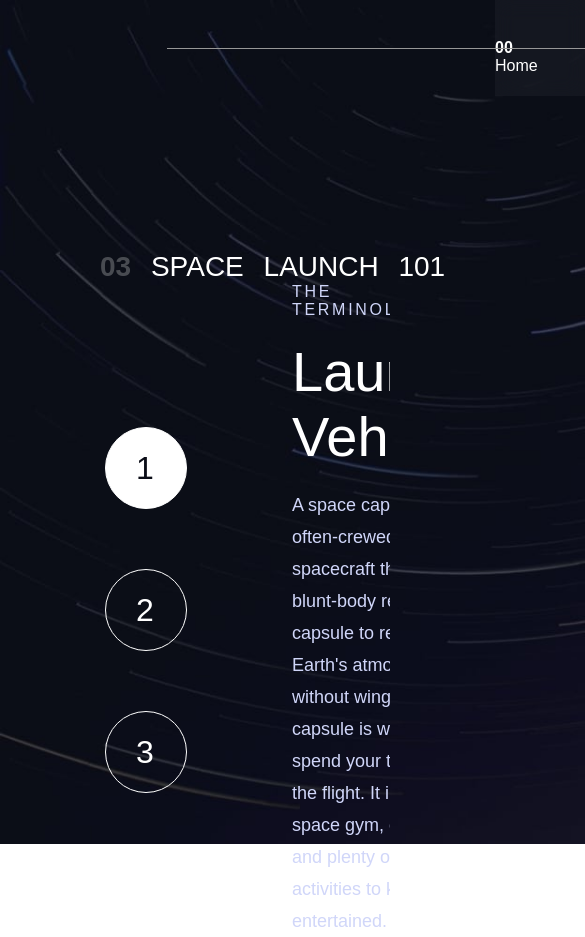
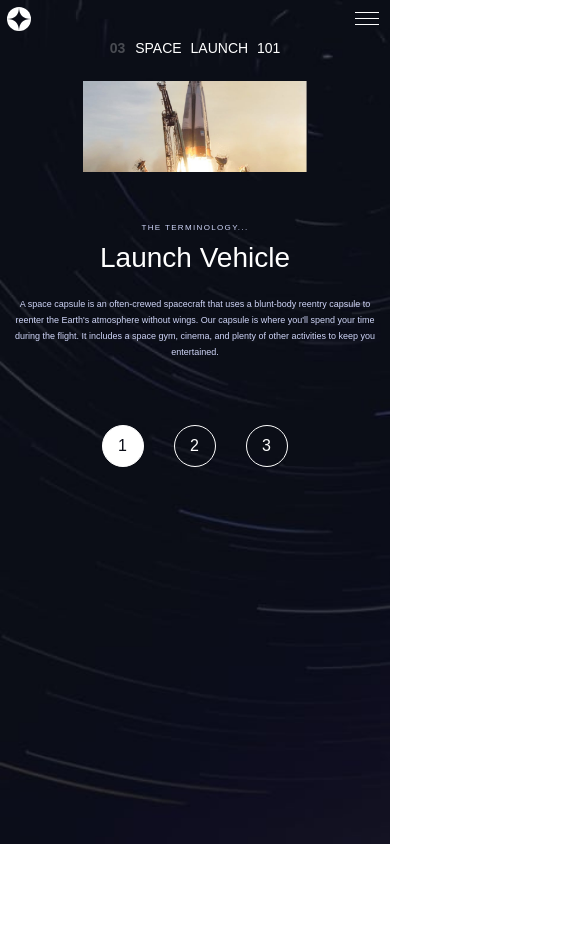
Before and after one commit to LieutenantCobretti1998/space-tourism, a website: page starter-code/technologies.html in a window 390 px wide. Shown: the top 937 px of the page, 585 px wide, since content can reach past the window. After the commit the page ends 844 px from the top, so only its background shows below. Drawn offline with nearby package versions, Linux system fonts and the light colour scheme.

Commit message:
start responsive design on technologies

```diff
--- a/starter-code/js/dom_creater.js
+++ b/starter-code/js/dom_creater.js
@@ -1,5 +1,5 @@
 import anime from "../../node_modules/animejs/lib/anime.es.js";
-import stopDestinationsClicking from "./destinations.js";
+import { stopDestinationsClicking } from "./helpers.js";
 export default class TreeCreator {
     #destination_name
     #destination_image
--- /dev/null
+++ b/starter-code/js/helpers.js
@@ -0,0 +1,21 @@
+export function stopDestinationsClicking(pointer, cursor) {
+    document.querySelectorAll(".destination__places_place").forEach(element => {
+        element.style.pointerEvents = pointer;
+        element.style.cursor = cursor;
+    });
+}
+
+// Choose image based on media queries
+
+export  function DynamicImage() {
+
+    const mobile_media_query = window.matchMedia("(max-width: 26.5em)");
+    const tablet_media_query = window.matchMedia("(max-width: 48em)");
+
+    if (mobile_media_query.matches || tablet_media_query.matches) {
+        return "landscape" ;
+    }
+    else {
+        return "portrait"
+    }
+}
--- a/starter-code/js/init.js
+++ b/starter-code/js/init.js
@@ -1,4 +1,5 @@
 import TreeCreator from "./dom_creater.js";
+import { DynamicImage } from "./helpers.js";
 
 // First we will read our json file in the class DataFetcher
 
@@ -89,12 +90,13 @@ export default class PageHandler extends DataFetcher {
     }
 
     defaultTechnology(default_technology, index) {
+        const orientation = DynamicImage()
         if (default_technology) {
             new TreeCreator({
                 type: this.type_of_information,
                 index: index,
                 name: default_technology.name,
-                image: default_technology.images.portrait,
+                image: default_technology.images[orientation],
                 text: default_technology.description
             });
         }
--- a/starter-code/js/technologies.js
+++ b/starter-code/js/technologies.js
@@ -1,9 +1,12 @@
 import PageHandler from "./init.js";
 import anime from "../../node_modules/animejs/lib/anime.es.js";
-
+import { DynamicImage } from "./helpers.js";
 // Main animation init
 
 document.addEventListener("DOMContentLoaded", () => {
+    const orientation = DynamicImage();
+    const image_element = document.getElementById("dynamic-image");
+    image_element.src = `assets/technology/image-launch-vehicle-${orientation}.jpg`;
     anime({
         targets: ".technologies_container__description__name, .technologies_container__description__text, .technologies_container__image img",
         keyframes: [
--- a/starter-code/sass/technolgies_components/technologies_header.scss
+++ b/starter-code/sass/technolgies_components/technologies_header.scss
@@ -96,4 +96,8 @@
       }
     }
   }
+
+  .menu-overlay {
+    display: none;
+  }
 }
--- /dev/null
+++ b/starter-code/sass/technolgies_components/technologies_responsive.scss
@@ -0,0 +1,162 @@
+// Tablets
+
+@media screen and (max-width: 48em) {
+  body {
+    background-image: url("../assets/technology/background-technology-tablet.jpg");
+    background-size: auto;
+  }
+  html {
+    font-size: 38.25%;
+  }
+
+  .header {
+    margin-top: 1.1rem;
+    margin-left: 1.5rem;
+    margin-right: 0;
+
+    &__line-container {
+      display: none;
+    }
+
+    &__logo-container {
+      min-width: 4.8em;
+      height: auto;
+    }
+
+    &__menu-container {
+      margin-left: 5.5rem;
+    }
+
+    &__hamburger-menu {
+      display: none;
+    }
+
+
+  }
+
+  main {
+    margin-top: 1.5rem;
+    gap: 5rem;
+  }
+
+  .space_launch_header {
+    align-self: center;
+    word-spacing: 1rem;
+    justify-content: center;
+    display: flex;
+    transform: none;
+
+    > b {
+      padding-right: 2rem;
+    }
+  }
+
+  .technologies_container {
+    align-items: center;
+    flex-direction: column-reverse;
+    margin-left: 0;
+    padding-top: 0;
+
+    &__numbers {
+      flex-direction: row;
+    }
+
+    &__image > img {
+
+      max-width: 45em;
+    }
+
+    &__description {
+      align-items: center;
+
+      &__text {
+        text-align: center;
+        padding: 2.5rem;
+      }
+    }
+  }
+}
+
+@media screen and (max-width: 28.6em)  {
+  body {
+    background-image: url("../assets/technology/background-technology-mobile.jpg");
+    background-size: cover;
+  }
+  html {
+    font-size: 31.25%;
+  }
+
+  .header {
+    margin-top: 1.1rem;
+    justify-content: space-between;
+    margin-left: 1.3rem;
+    margin-right: 3.5rem;
+
+    &__line-container {
+      display: none;
+    }
+
+    &__menu-container {
+      display: none;
+    }
+
+    &__logo-container {
+      min-width: 4.8em;
+    }
+
+    &__hamburger-menu {
+      align-self: center;
+      max-width: 3.5rem;
+      height: auto;
+      display: block;
+      background: none;
+      border: none;
+      cursor: pointer;
+      fill: $color-white;
+    }
+
+  }
+
+  main {
+    margin-top: 1.5rem;
+    gap: 5rem;
+  }
+
+  .space_launch_header {
+    align-self: center;
+    word-spacing: 1rem;
+    justify-content: center;
+    display: flex;
+    transform: none;
+
+    > b {
+      padding-right: 2rem;
+    }
+  }
+
+  .technologies_container {
+      align-items: center;
+      flex-direction: column-reverse;
+      margin-left: 0;
+      padding-top: 0;
+
+    &__numbers {
+      flex-direction: row;
+    }
+
+    &__image > img {
+
+      max-width: 45em;
+    }
+
+    &__description {
+      align-items: center;
+
+      &__text {
+        text-align: center;
+        padding: 2.5rem;
+      }
+    }
+  }
+
+}
--- a/starter-code/sass/technologies.scss
+++ b/starter-code/sass/technologies.scss
@@ -3,3 +3,4 @@
 @import "technologies/base.scss";
 @import "technolgies_components/technologies_header.scss";
 @import "technolgies_components/technologies_body.scss";
+@import "technolgies_components/technologies_responsive.scss";
--- a/starter-code/technologies.html
+++ b/starter-code/technologies.html
@@ -2,7 +2,7 @@
 <html lang="en">
 <head>
   <meta charset="UTF-8">
-  <meta name="viewport" content="width=device-width, initial-scale=1.0">
+  <meta name="viewport" content="width=device-width, initial-scale=1">
 
   <link rel="icon" type="image/png" sizes="32x32" href="./assets/favicon-32x32.png">
   <link rel="stylesheet" href="css/technologies.css">
@@ -15,7 +15,25 @@
       <img src="assets/shared/logo.svg" alt="main logo">
     </div>
 
-    <div class="header__line-container"></div>
+    <div class="header__line-container" aria-label="Open Menu"></div>
+    <button type="button" title="open-menu" class="header__hamburger-menu">
+      <svg width="24" height="24" xmlns="http://www.w3.org/2000/svg"
+           fill-rule="evenodd"
+           clip-rule="evenodd"><path
+              d="M24 18v1h-24v-1h24zm0-6v1h-24v-1h24zm0-6v1h-24v-1h24z" f
+              fill="#1040e2"/><path d="M24 19h-24v-1h24v1zm0-6h-24v-1h24v1zm0-6h-24v-1h24v1z"/></svg>
+    </button>
+
+    <div class="menu-overlay">
+      <nav class="fullscreen-menu">
+        <ul>
+          <li><a class="navigation" href="index.html"><span class="menu-number">00 </span><span class="menu-name">Home</span></a></li>
+          <li><a class="navigation" href="destinations.html"><span class="menu-number">01 </span><span class="menu-name">Destination</span></a></li>
+          <li><a class="navigation" href="crew.html"><span class="menu-number">02 </span><span class="menu-name">Crew</span></a></li>
+          <li><a class="navigation technology-highlight active" href="#"><span class="menu-number">03 </span><span class="menu-name">Technology</span></a></li>
+        </ul>
+      </nav>
+    </div>
 
     <div class="header__menu-container">
       <div class="header__menu-container__into">
@@ -49,7 +67,7 @@
       </div>
 
       <div class="technologies_container__image">
-        <img src="assets/technology/image-launch-vehicle-portrait.jpg" alt="launch-vehicle">
+        <img id="dynamic-image" src="assets/technology/image-launch-vehicle-landscape.jpg" alt="launch-vehicle">
       </div>
     </section>
   </main>
--- a/vite.config.js
+++ b/vite.config.js
@@ -4,7 +4,7 @@ import {resolve} from 'path';
 export default defineConfig({
     root: resolve(__dirname, "starter-code"),  // This should be the directory, not the file
     server: {
-        open: "/destinations.html"
+        open: "/technologies.html"
     }
 
 })
```
Also changed, not shown: starter-code/css/technologies.css.
